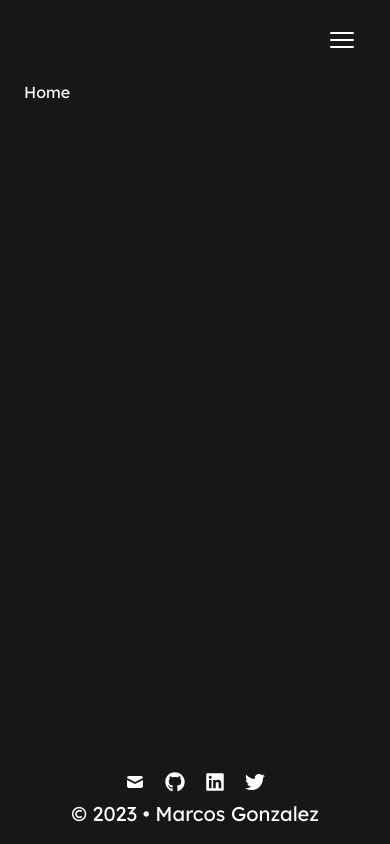
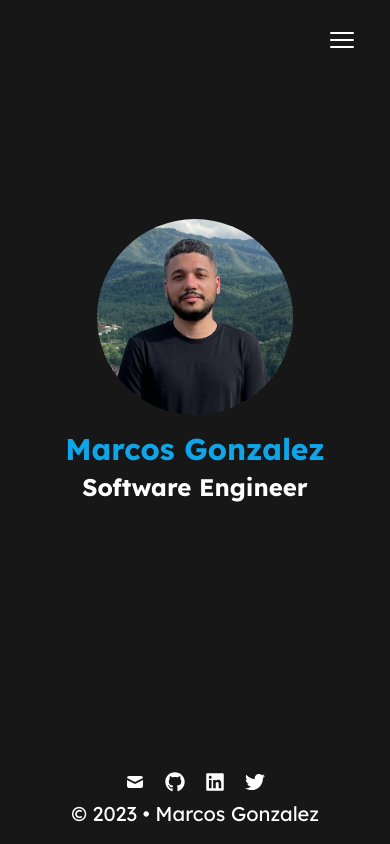
Before and after one commit to vzMars/portfolio, a React (Vite) app: page / in a window 390 px wide. Built offline with nearby package versions, Linux system fonts and the light colour scheme.

Commit message:
mobile responsive home page

```diff
--- a/src/pages/Home.tsx
+++ b/src/pages/Home.tsx
@@ -1,7 +1,15 @@
 const Home = () => {
   return (
-    <main>
-      <h1>Home</h1>
+    <main className='m-auto flex flex-col items-center justify-center py-8 text-center font-lexbold'>
+      <img
+        src='/images/headshot.jpg'
+        alt=''
+        className='mb-4 h-[196px] w-[196px] rounded-full object-cover sm:mb-8 sm:h-[320px] sm:w-[320px]'
+      />
+      <h1 className='mb-1 text-3xl text-sky-500 sm:text-5xl'>
+        Marcos Gonzalez
+      </h1>
+      <h2 className='text-2xl sm:text-4xl'>Software Engineer</h2>
     </main>
   );
 };
```
Also changed, not shown: public/images/headshot.jpg (added).
